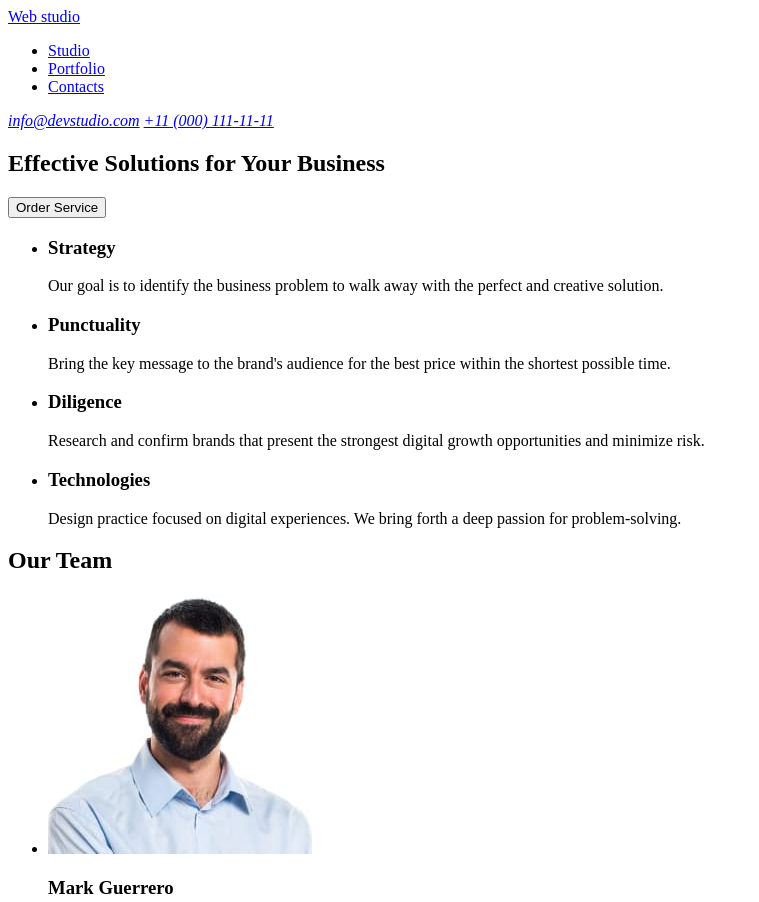
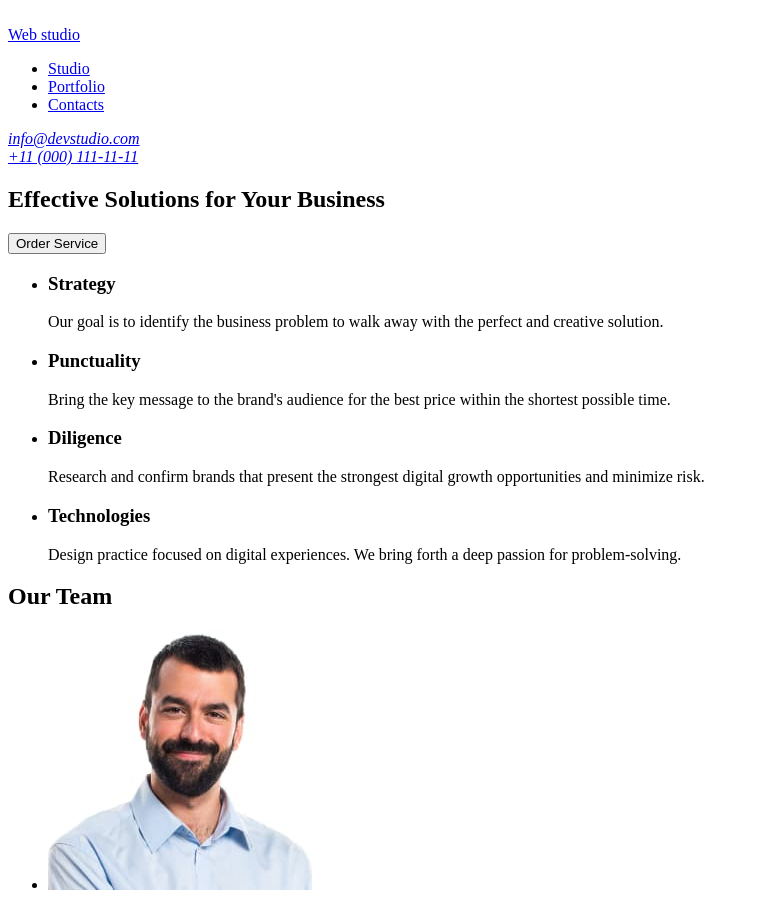
Before and after one commit to Yamelnyk/goit-markup-hw-01, a plain HTML site: page index.html in a window 1280 px wide. Shown: the top 902 px of the page, without its empty margins (0-759 px from the left). Drawn offline with Linux system fonts and the light colour scheme.

Commit message:
changed index.html

```diff
--- a/index.html
+++ b/index.html
@@ -7,6 +7,7 @@
   </head>
 
   <body>
+    <br />
     <header>
       <a href="/">Web studio</a>
       <nav>
@@ -23,7 +24,7 @@
         </ul>
       </nav>
       <address>
-        <a href="mailto:info@devstudio.com">info@devstudio.com</a>
+        <a href="mailto:info@devstudio.com">info@devstudio.com</a><br />
         <a href="tel:+110001111111">+11 (000) 111-11-11</a>
       </address>
     </header>
```
